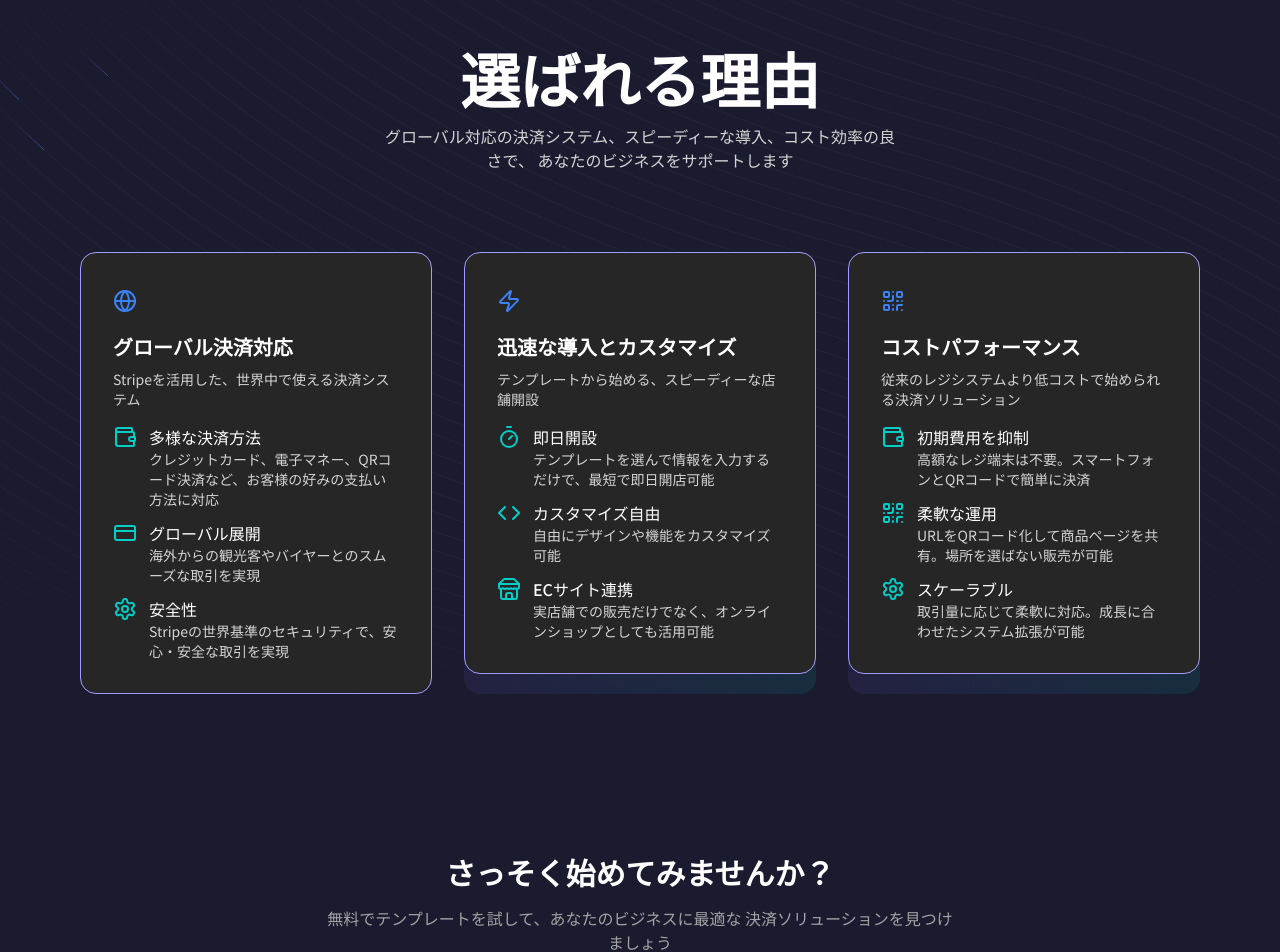
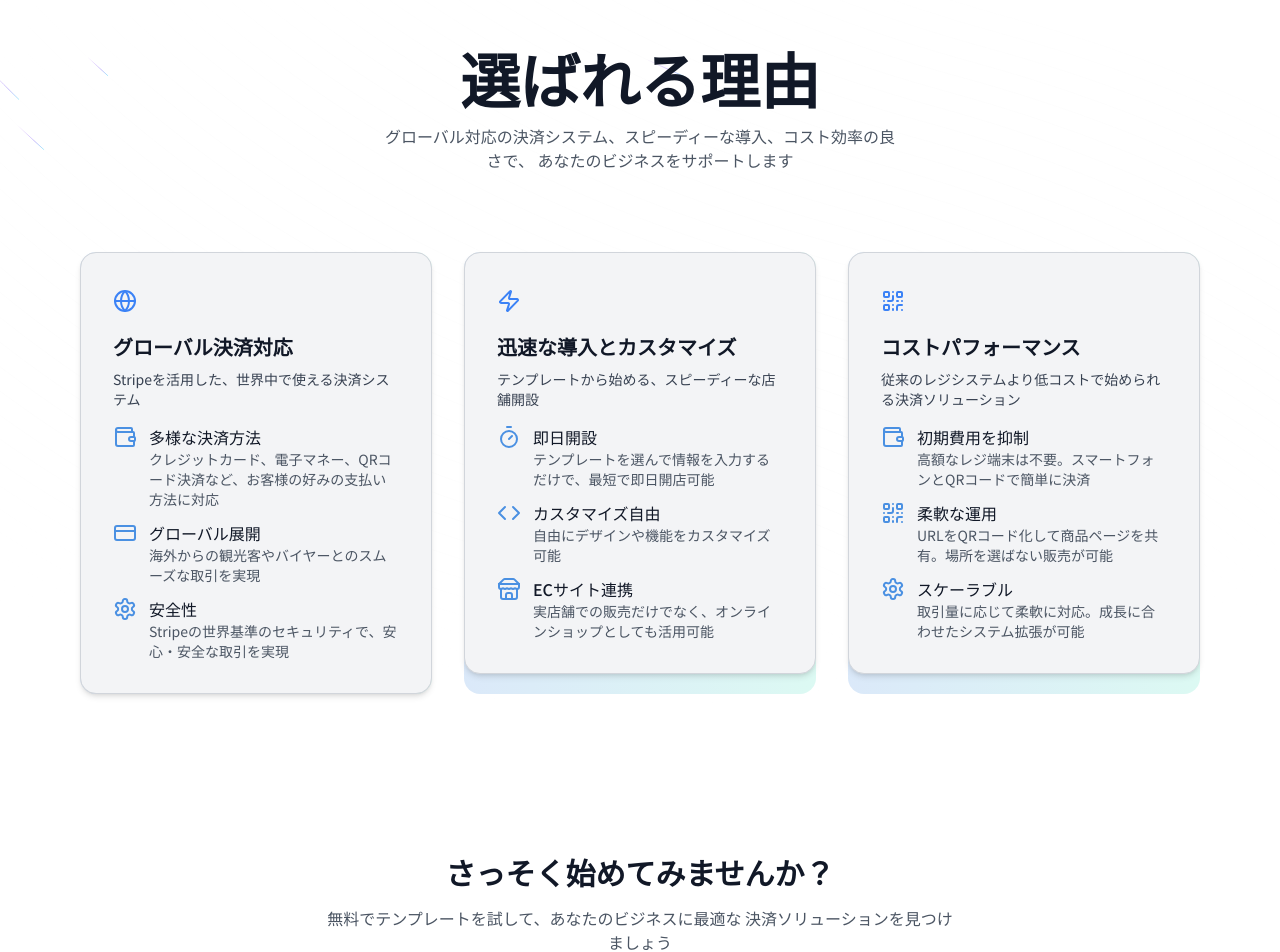
Before and after one commit to bbbyk105/byPay, a Next.js app: page /characteristic in a window 1280 px wide. Shown: the part 80-1032 px from the top of the page. Built offline with nearby package versions, Linux system fonts and the light colour scheme.

Commit message:
白基調に変更

```diff
--- a/app/characteristic/page.tsx
+++ b/app/characteristic/page.tsx
@@ -7,15 +7,14 @@ import { BackgroundBeams } from "@/components/ui/background-beams";
 
 const FeaturesPage = () => {
   return (
-    // RootLayout側でmin-h-screenが設定されているため、ここではflex-growで残りの高さを埋める
-    <div className="bg-[#1b1b2f] relative flex flex-col flex-grow pt-32">
+    <div className="bg-white relative flex flex-col flex-grow pt-32">
       <BackgroundBeams />
       {/* Hero Section */}
       <div className="relative z-10 max-w-5xl mx-auto px-4 text-center ">
-        <h1 className="text-4xl md:text-6xl font-bold bg-clip-text text-transparent bg-gradient-to-b text-white">
+        <h1 className="text-4xl md:text-6xl font-bold text-gray-900">
           選ばれる理由
         </h1>
-        <p className="mt-4 font-normal text-base text-neutral-300 max-w-lg mx-auto">
+        <p className="mt-4 font-normal text-base text-gray-600 max-w-lg mx-auto">
           グローバル対応の決済システム、スピーディーな導入、コスト効率の良さで、
           あなたのビジネスをサポートします
         </p>
@@ -32,20 +31,20 @@ const FeaturesPage = () => {
               transition={{ duration: 0.5, delay: index * 0.2 }}
               className="relative group"
             >
-              <div className="absolute inset-0 bg-gradient-to-r from-[#6C5CE7] to-[#00CEC9] opacity-10 rounded-2xl transition-opacity duration-300" />
-              <div className="relative p-8 border border-[#A29BFE] rounded-2xl bg-neutral-800 text-white">
-                <div className="mb-4 text-[#00CEC9]">{item.icon}</div>
+              <div className="absolute inset-0 bg-gradient-to-r from-[#4A90E2] to-[#50E3C2] opacity-20 rounded-2xl transition-opacity duration-300" />
+              <div className="relative p-8 border border-gray-300 rounded-2xl bg-gray-100 text-gray-900 shadow-md">
+                <div className="mb-4 text-[#4A90E2]">{item.icon}</div>
                 <h3 className="text-xl font-semibold mb-2">{item.title}</h3>
-                <p className="text-sm opacity-80">{item.mainDescription}</p>
+                <p className="text-sm text-gray-700">{item.mainDescription}</p>
                 <ul className="mt-4 space-y-3">
                   {item.details.map((detail, i) => (
                     <li key={i} className="flex items-start space-x-3">
-                      <div className="text-[#00CEC9]">{detail.icon}</div>
+                      <div className="text-[#4A90E2]">{detail.icon}</div>
                       <div>
                         <h4 className="text-base font-medium">
                           {detail.title}
                         </h4>
-                        <p className="text-sm opacity-80">
+                        <p className="text-sm text-gray-600">
                           {detail.description}
                         </p>
                       </div>
@@ -57,20 +56,21 @@ const FeaturesPage = () => {
           ))}
         </div>
       </div>
+
       {/* CTA Section */}
       <div className="relative py-20">
         <div className="max-w-2xl mx-auto text-center px-4">
-          <h2 className="text-3xl font-bold text-white mb-4">
+          <h2 className="text-3xl font-bold text-gray-900 mb-4">
             さっそく始めてみませんか？
           </h2>
-          <p className="text-neutral-400 mb-8">
+          <p className="text-gray-600 mb-8">
             無料でテンプレートを試して、あなたのビジネスに最適な
             決済ソリューションを見つけましょう
           </p>
           <motion.button
             whileHover={{ scale: 1.05 }}
             whileTap={{ scale: 0.95 }}
-            className="px-8 py-3 rounded-full bg-gradient-to-r from-[#6C5CE7] to-[#00CEC9] text-white font-medium"
+            className="px-8 py-3 rounded-full bg-gradient-to-r from-[#4A90E2] to-[#50E3C2] text-white font-medium shadow-md"
           >
             無料デモを試す
           </motion.button>
```
